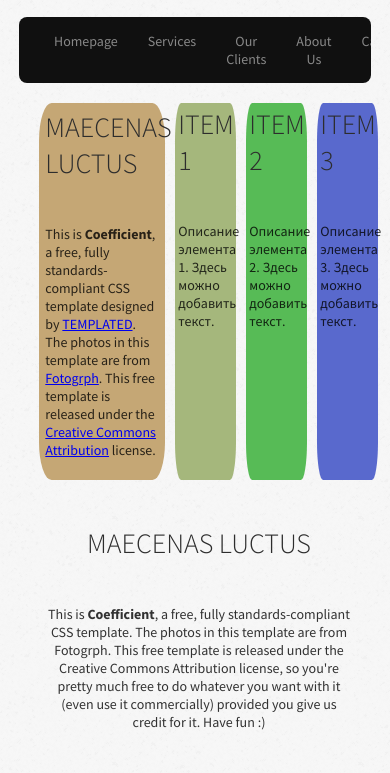
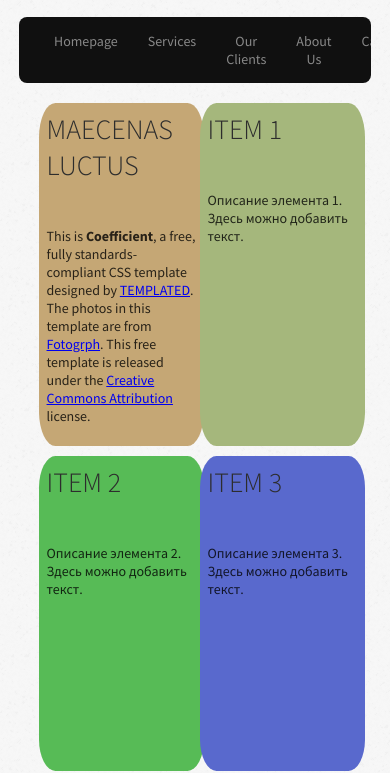
Before and after one commit to P4r4cosm/site_2.github.ip, a plain HTML site: page index.html in a window 390 px wide. Shown: the part 94-867 px from the top of the page. Drawn offline with Linux system fonts and the light colour scheme.

Commit message:
last fix

```diff
--- a/default.css
+++ b/default.css
@@ -8,7 +8,13 @@ html, body {
     font-size: 14px; /* Увеличен размер шрифта для лучшей читабельности */
     color: rgba(0, 0, 0, .8);
 }
+#item-0, #item-1, #item-2, #item-3 {
+    border-radius: 10%;
+    padding: 5%;
+    min-height: 300px;
+    min-width: 150px;
 
+}
 /* Ограничение ширины контейнеров */
 .container {
     max-width: 80%; /* Ширина страницы */
@@ -250,32 +256,24 @@ ul.style3 img {
 
 #item-0 {
     background-color: #C5A775;
-    grid-column: 1 / 2;
-    grid-row: 1;
     border-radius: 10%;
     padding: 5%;
 }
 
 #item-1 {
     background-color: #A5B77C;
-    grid-column: 2 / 3;
-    grid-row: 1;
     border-radius: 10%;
     padding: 5%;
 }
 
 #item-2 {
     background-color: #57BB56;
-    grid-column: 3 / 4;
-    grid-row: 1;
     border-radius: 10%;
     padding: 5%;
 }
 
 #item-3 {
     background-color: #5969CD;
-    grid-column: 4 / 5;
-    grid-row: 1;
     border-radius: 10%;
     padding: 5%;
 }
@@ -322,8 +320,9 @@ ul.style3 img {
         padding: 20px 0; /* Увеличиваем отступы для боковых панелей на мобильных */
     }
     .angry-grid {
-        display: grid;
-        grid-template-columns: repeat(2, 1fr); /* Две колонки на экранах до 768px */
-        grid-template-rows:repeat(2,auto);
+        grid-template-columns: repeat(2, 1fr);
+    }
+    #item-0, #item-1, #item-2, #item-3 {
+        grid-column: span 1;
     }
 }
```
